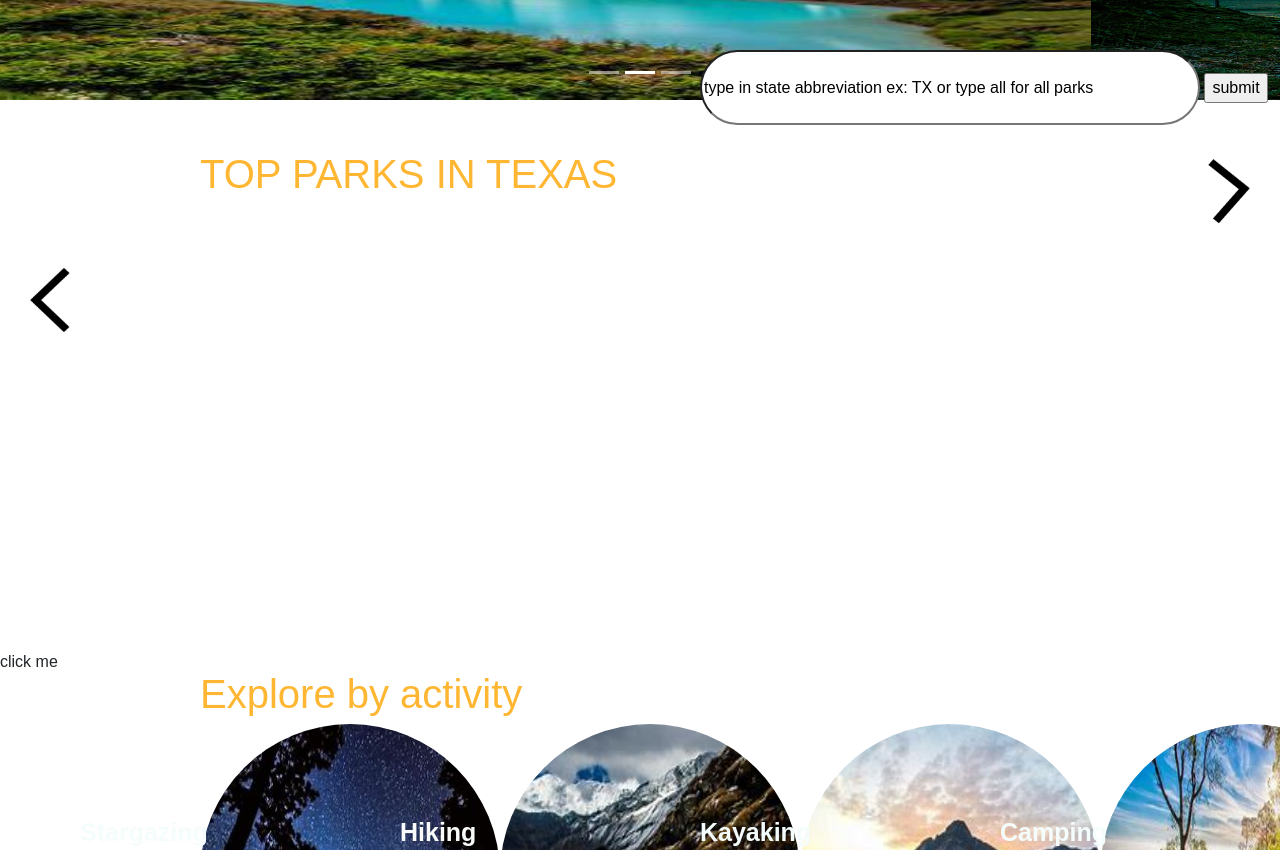
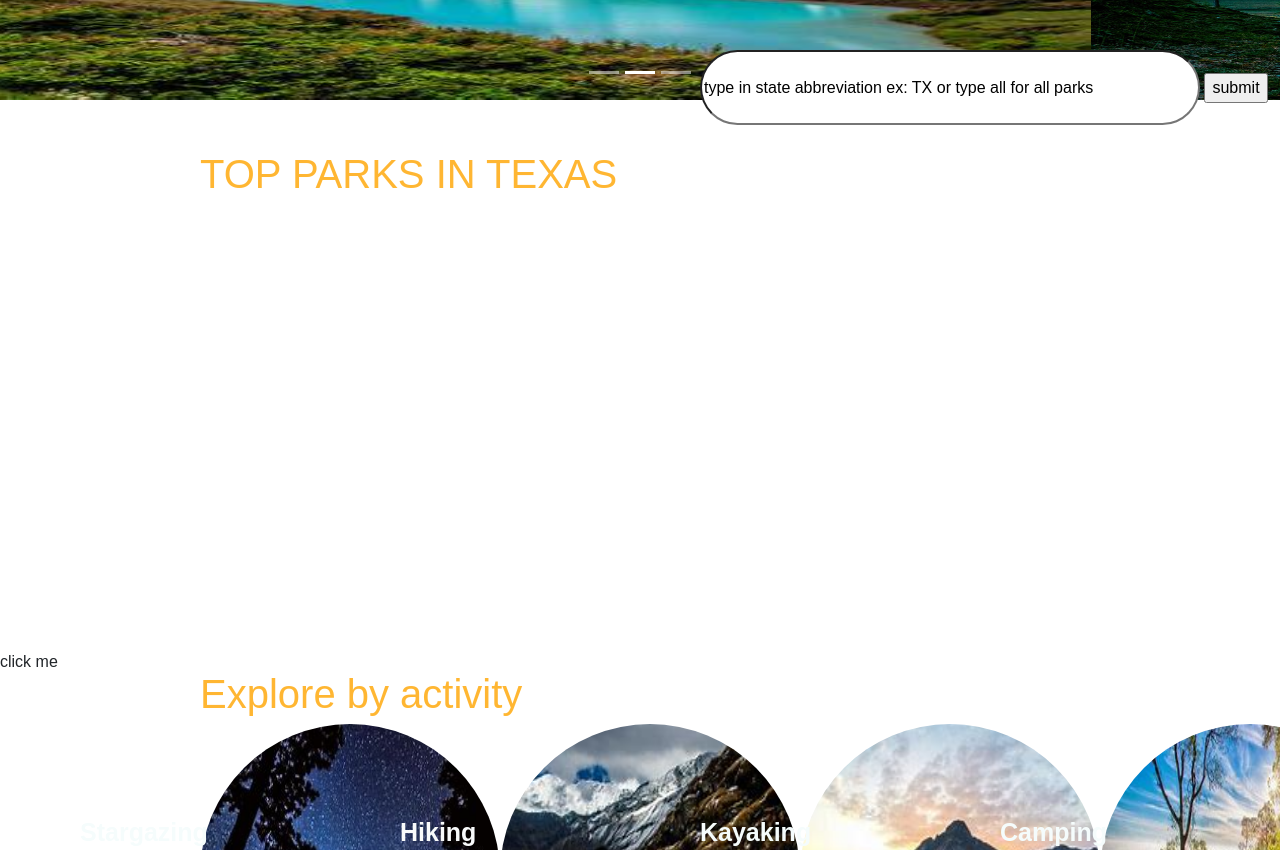
Before and after one commit to maass77627/Day_Tripper, a website: page index.html in a window 1280 px wide. Shown: the part 500-1350 px from the top of the page. Drawn offline with nearby package versions, Linux system fonts and the light colour scheme; no server answers.

Commit message:
remove arrow

```diff
--- a/index.css
+++ b/index.css
@@ -147,8 +147,20 @@
   overflow-wrap: break-word;
 }
 
+/* overflow-x: scroll;
+overflow-y: hidden;
+white-space: nowrap;
+margin-top: 50px;
+margin-left: auto;
+margin-right: auto;
+margin-bottom: 100px;
+height: 500px;
+width: 1600px;
+background-color: white;
+scrollbar-width: none; */
+
 #container{
-    overflow-x: hidden;
+    overflow-x: scroll;
     overflow-y: hidden;
     white-space: nowrap;
     -webkit-overflow-scrolling: touch;
@@ -159,6 +171,8 @@
     width: 1600px;
     background-color: light grey;
     border-radius: 25px;
+    scrollbar-width: none;
+
 }
 
 
--- a/index.html
+++ b/index.html
@@ -51,7 +51,7 @@
     <!-- form -->
       <h1 id="label">TOP PARKS IN TEXAS</h1>
       <p id="smalllabel">click a park for more info</p>
-      <img id="left" src="public.js/arrow.png" class="left"></img>
+      <!-- <img id="left" src="public.js/arrow.png" class="left"></img> -->
 
     <div id="container" class="containerone">
 
@@ -61,7 +61,7 @@
 
      </div>
 
-     <img id="right" src="public.js/arrow.png" class="right"></img>
+     <!-- <img id="right" src="public.js/arrow.png" class="right"></img> -->
      <!-- onclick="rightScroll() -->
 
       <div id="parkinfo" class="hidden">
```
